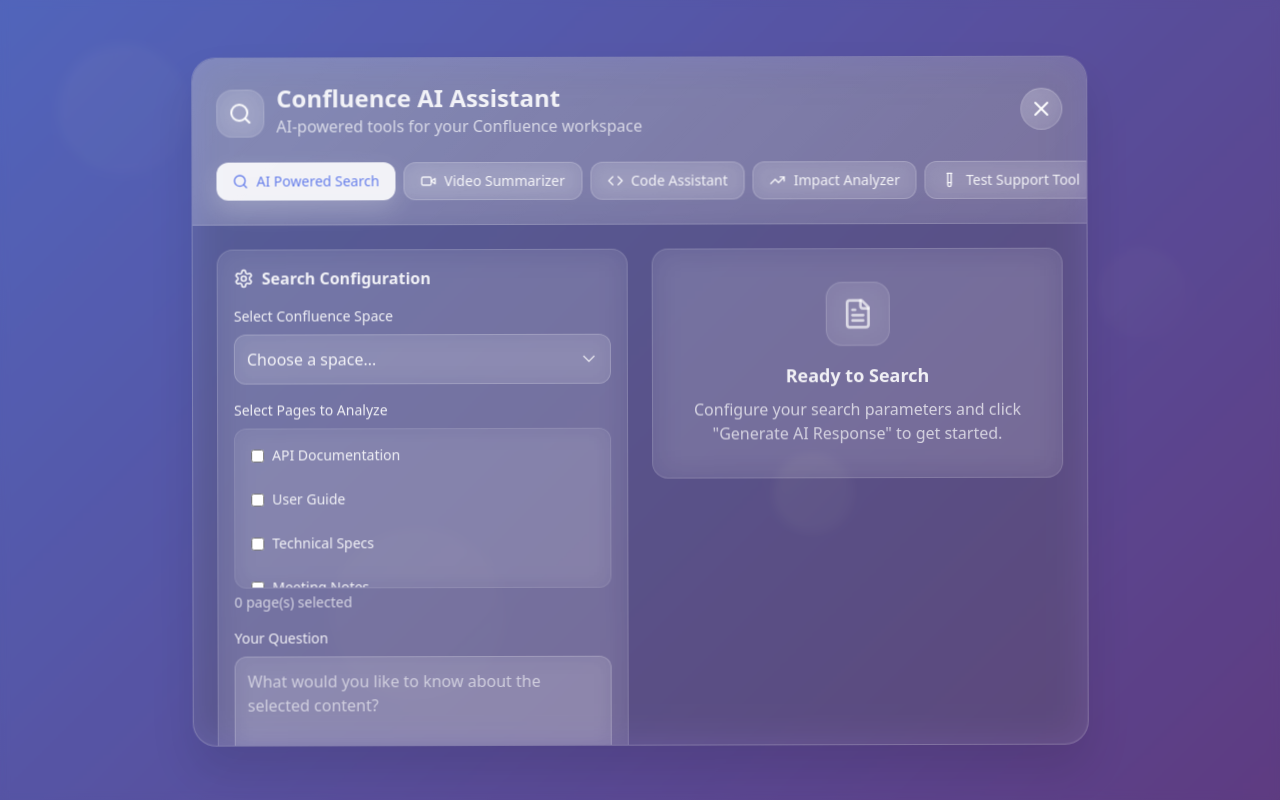
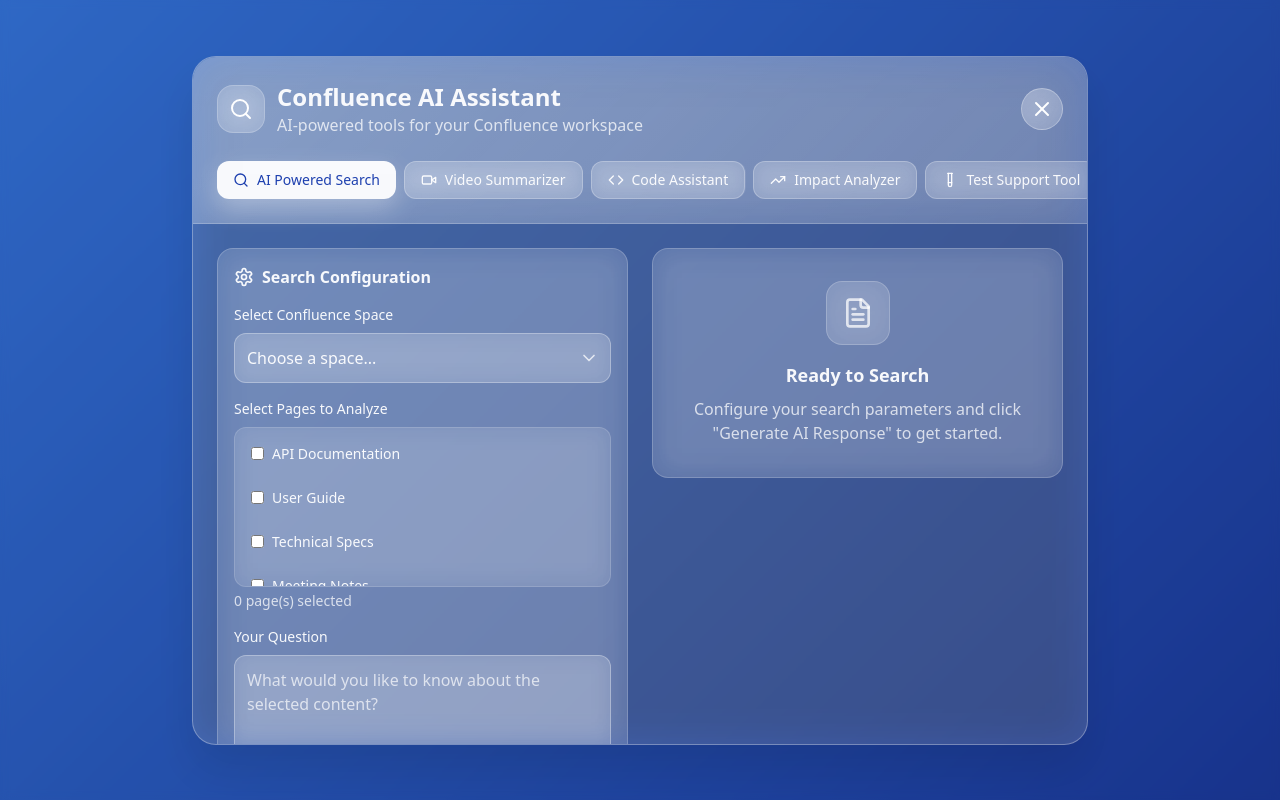
Before and after one commit to GaneshEEE/UI, a React (Vite) app: page / in a window 1280 px wide. Built offline with nearby package versions, Linux system fonts and the light colour scheme.

Commit message:
Blue and White Static Glass UI

```diff
--- a/src/App.tsx
+++ b/src/App.tsx
@@ -29,12 +29,6 @@ function App() {
 
   return (
     <div className="min-h-screen relative overflow-hidden">
-      {/* Floating Orbs Background */}
-      <div className="floating-orb w-32 h-32 top-10 left-10" style={{ animationDelay: '0s' }}></div>
-      <div className="floating-orb w-24 h-24 top-1/3 right-20" style={{ animationDelay: '2s' }}></div>
-      <div className="floating-orb w-40 h-40 bottom-20 left-1/4" style={{ animationDelay: '4s' }}></div>
-      <div className="floating-orb w-20 h-20 bottom-1/3 right-1/3" style={{ animationDelay: '6s' }}></div>
-
       <div className="relative z-10 p-4">
         {renderActiveFeature()}
       </div>
--- a/src/index.css
+++ b/src/index.css
@@ -2,74 +2,74 @@
 @tailwind components;
 @tailwind utilities;
 
-/* Liquid Glass UI Styles */
+/* Blue and White Glass UI Styles */
 @layer base {
   body {
-    background: linear-gradient(135deg, #667eea 0%, #764ba2 100%);
+    background: linear-gradient(135deg, #3b82f6 0%, #1e40af 100%);
     min-height: 100vh;
   }
 }
 
 @layer components {
   .glass-container {
-    background: rgba(255, 255, 255, 0.1);
+    background: rgba(255, 255, 255, 0.15);
     backdrop-filter: blur(20px);
     -webkit-backdrop-filter: blur(20px);
-    border: 1px solid rgba(255, 255, 255, 0.2);
+    border: 1px solid rgba(255, 255, 255, 0.3);
     box-shadow: 0 25px 45px rgba(0, 0, 0, 0.1);
   }
 
   .glass-header {
-    background: linear-gradient(135deg, rgba(255, 255, 255, 0.2), rgba(255, 255, 255, 0.1));
+    background: linear-gradient(135deg, rgba(255, 255, 255, 0.25), rgba(255, 255, 255, 0.15));
     backdrop-filter: blur(25px);
     -webkit-backdrop-filter: blur(25px);
-    border-bottom: 1px solid rgba(255, 255, 255, 0.15);
+    border-bottom: 1px solid rgba(255, 255, 255, 0.2);
   }
 
   .glass-card {
-    background: rgba(255, 255, 255, 0.08);
+    background: rgba(255, 255, 255, 0.12);
     backdrop-filter: blur(15px);
     -webkit-backdrop-filter: blur(15px);
-    border: 1px solid rgba(255, 255, 255, 0.15);
+    border: 1px solid rgba(255, 255, 255, 0.2);
     transition: all 0.3s cubic-bezier(0.4, 0, 0.2, 1);
   }
 
   .glass-card:hover {
-    background: rgba(255, 255, 255, 0.12);
+    background: rgba(255, 255, 255, 0.18);
     transform: translateY(-2px);
     box-shadow: 0 20px 40px rgba(0, 0, 0, 0.15);
   }
 
   .glass-input {
-    background: rgba(255, 255, 255, 0.1);
+    background: rgba(255, 255, 255, 0.15);
     backdrop-filter: blur(10px);
     -webkit-backdrop-filter: blur(10px);
-    border: 1px solid rgba(255, 255, 255, 0.2);
-    color: rgba(255, 255, 255, 0.9);
+    border: 1px solid rgba(255, 255, 255, 0.3);
+    color: rgba(255, 255, 255, 0.95);
     transition: all 0.3s ease;
   }
 
   .glass-input:focus {
-    background: rgba(255, 255, 255, 0.15);
-    border-color: rgba(255, 255, 255, 0.4);
-    box-shadow: 0 0 20px rgba(255, 255, 255, 0.1);
+    background: rgba(255, 255, 255, 0.2);
+    border-color: rgba(255, 255, 255, 0.5);
+    box-shadow: 0 0 20px rgba(255, 255, 255, 0.2);
   }
 
   .glass-input::placeholder {
-    color: rgba(255, 255, 255, 0.6);
+    color: rgba(255, 255, 255, 0.7);
   }
 
   .glass-button {
-    background: linear-gradient(135deg, rgba(255, 255, 255, 0.2), rgba(255, 255, 255, 0.1));
+    background: linear-gradient(135deg, rgba(255, 255, 255, 0.25), rgba(255, 255, 255, 0.15));
     backdrop-filter: blur(15px);
     -webkit-backdrop-filter: blur(15px);
-    border: 1px solid rgba(255, 255, 255, 0.2);
+    border: 1px solid rgba(255, 255, 255, 0.3);
     color: white;
     transition: all 0.3s cubic-bezier(0.4, 0, 0.2, 1);
   }
 
   .glass-button:hover {
-    background: linear-gradient(135deg, rgba(255, 255, 255, 0.3), rgba(255, 255, 255, 0.2));
+    background: linear-gradient(135deg, rgba(255, 255, 255, 0.35), rgba(255, 255, 255, 0.25));
     transform: translateY(-1px);
     box-shadow: 0 15px 30px rgba(0, 0, 0, 0.2);
   }
@@ -79,92 +79,63 @@
   }
 
   .glass-button-primary {
-    background: linear-gradient(135deg, rgba(102, 126, 234, 0.8), rgba(118, 75, 162, 0.8));
+    background: linear-gradient(135deg, rgba(59, 130, 246, 0.9), rgba(30, 64, 175, 0.9));
     backdrop-filter: blur(15px);
     -webkit-backdrop-filter: blur(15px);
-    border: 1px solid rgba(255, 255, 255, 0.3);
+    border: 1px solid rgba(255, 255, 255, 0.4);
+    color: white;
   }
 
   .glass-button-primary:hover {
-    background: linear-gradient(135deg, rgba(102, 126, 234, 0.9), rgba(118, 75, 162, 0.9));
-    box-shadow: 0 15px 35px rgba(102, 126, 234, 0.4);
+    background: linear-gradient(135deg, rgba(59, 130, 246, 1), rgba(30, 64, 175, 1));
+    box-shadow: 0 15px 35px rgba(59, 130, 246, 0.4);
   }
 
   .glass-nav-button {
-    background: rgba(255, 255, 255, 0.1);
+    background: rgba(255, 255, 255, 0.15);
     backdrop-filter: blur(10px);
     -webkit-backdrop-filter: blur(10px);
-    border: 1px solid rgba(255, 255, 255, 0.2);
-    color: rgba(255, 255, 255, 0.9);
+    border: 1px solid rgba(255, 255, 255, 0.25);
+    color: rgba(255, 255, 255, 0.95);
     transition: all 0.3s cubic-bezier(0.4, 0, 0.2, 1);
   }
 
   .glass-nav-button:hover {
-    background: rgba(255, 255, 255, 0.2);
+    background: rgba(255, 255, 255, 0.25);
     transform: translateY(-1px);
   }
 
   .glass-nav-button-active {
-    background: rgba(255, 255, 255, 0.9);
-    color: #667eea;
-    box-shadow: 0 10px 25px rgba(255, 255, 255, 0.2);
-  }
-
-  .liquid-animation {
-    animation: liquidFloat 6s ease-in-out infinite;
-  }
-
-  .liquid-animation-delayed {
-    animation: liquidFloat 6s ease-in-out infinite 2s;
-  }
-
-  @keyframes liquidFloat {
-    0%, 100% { transform: translateY(0px) rotate(0deg); }
-    33% { transform: translateY(-10px) rotate(1deg); }
-    66% { transform: translateY(5px) rotate(-1deg); }
+    background: rgba(255, 255, 255, 0.95);
+    color: #1e40af;
+    box-shadow: 0 10px 25px rgba(255, 255, 255, 0.3);
   }
 
   .glass-content {
-    background: rgba(255, 255, 255, 0.05);
+    background: rgba(255, 255, 255, 0.08);
     backdrop-filter: blur(12px);
     -webkit-backdrop-filter: blur(12px);
-    border: 1px solid rgba(255, 255, 255, 0.1);
+    border: 1px solid rgba(255, 255, 255, 0.15);
   }
 
   .glass-text {
-    color: rgba(255, 255, 255, 0.9);
+    color: rgba(255, 255, 255, 0.95);
   }
 
   .glass-text-muted {
-    color: rgba(255, 255, 255, 0.7);
+    color: rgba(255, 255, 255, 0.75);
   }
 
   .glass-select {
-    background: rgba(255, 255, 255, 0.1);
+    background: rgba(255, 255, 255, 0.15);
     backdrop-filter: blur(10px);
     -webkit-backdrop-filter: blur(10px);
-    border: 1px solid rgba(255, 255, 255, 0.2);
-    color: rgba(255, 255, 255, 0.9);
+    border: 1px solid rgba(255, 255, 255, 0.3);
+    color: rgba(255, 255, 255, 0.95);
   }
 
   .glass-select option {
-    background: rgba(102, 126, 234, 0.9);
+    background: rgba(59, 130, 246, 0.95);
     color: white;
   }
-
-  .floating-orb {
-    position: absolute;
-    border-radius: 50%;
-    background: linear-gradient(135deg, rgba(255, 255, 255, 0.1), rgba(255, 255, 255, 0.05));
-    backdrop-filter: blur(5px);
-    -webkit-backdrop-filter: blur(5px);
-    animation: floatingOrb 8s ease-in-out infinite;
-  }
-
-  @keyframes floatingOrb {
-    0%, 100% { transform: translate(0, 0) scale(1); opacity: 0.3; }
-    25% { transform: translate(20px, -30px) scale(1.1); opacity: 0.5; }
-    50% { transform: translate(-15px, -20px) scale(0.9); opacity: 0.4; }
-    75% { transform: translate(25px, 10px) scale(1.05); opacity: 0.6; }
-  }
 }
```
